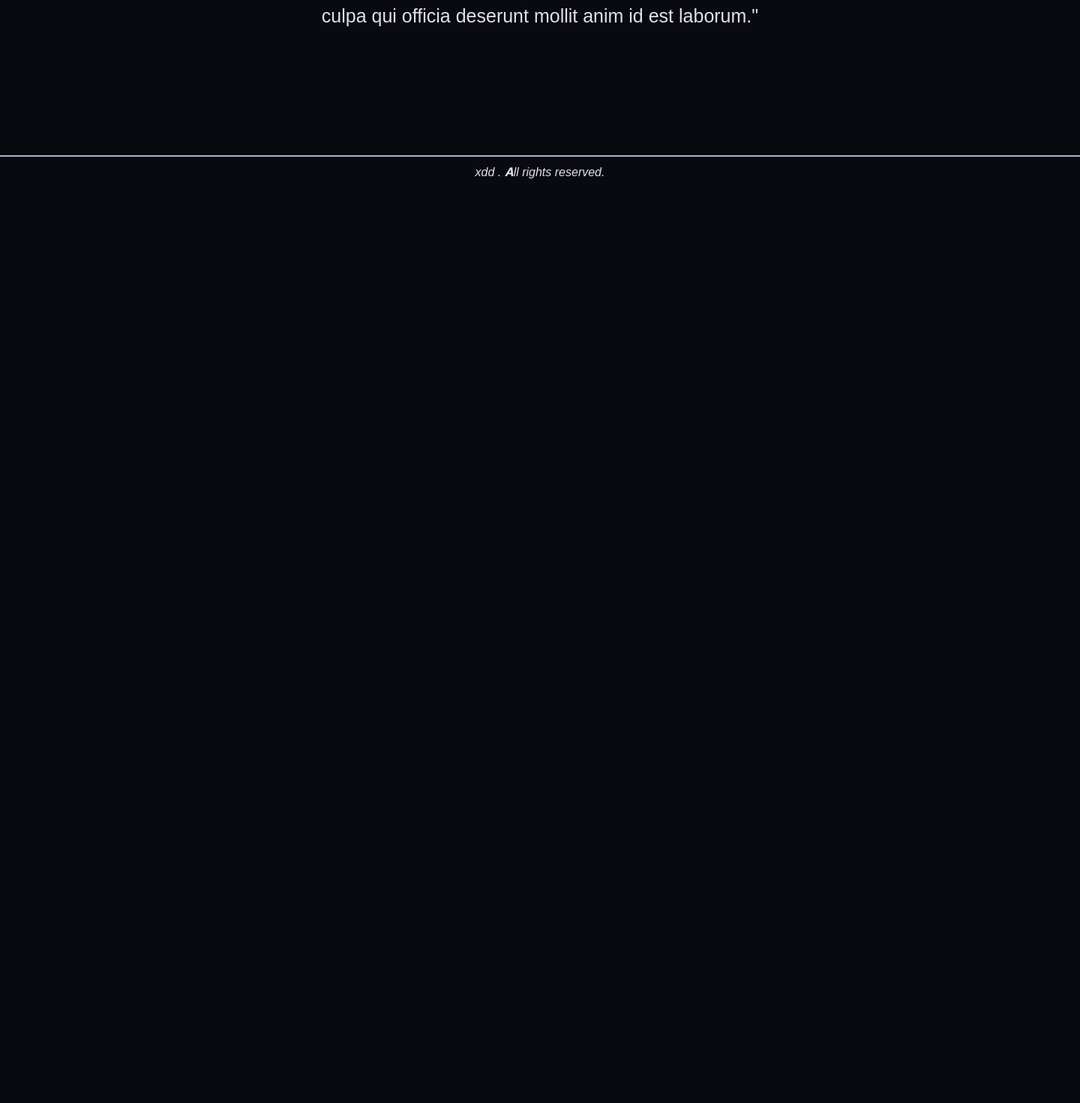
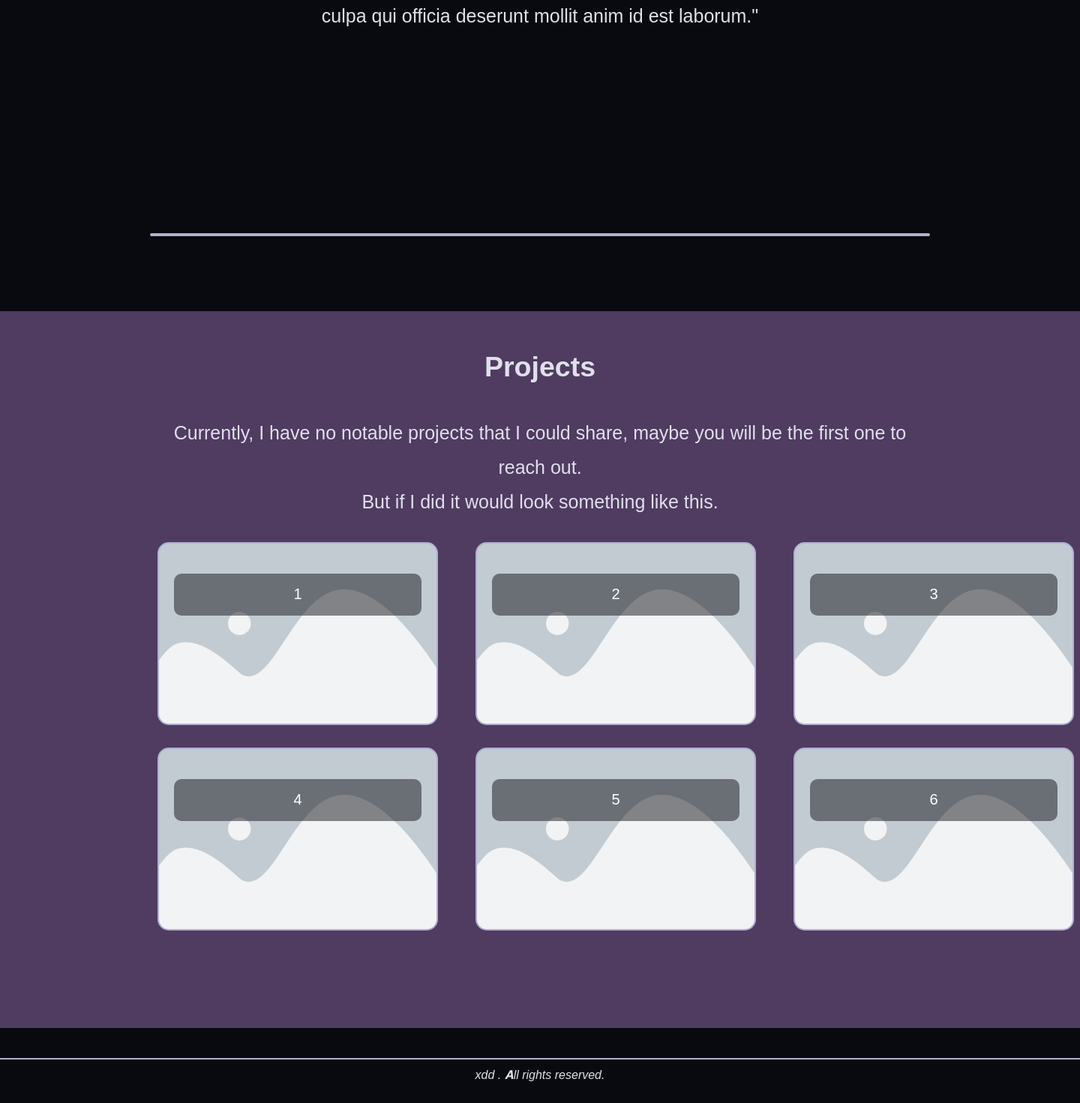
Before and after one commit to cacusegit/portfolio_web, a Flask app: template templates/index.html in a window 1440 px wide. Shown: the part 549-2020 px from the top of the page at 75% size. Before the commit the page ends 787 px from the top, so only its background shows below. Run offline with Flask 3, Linux system fonts and the light colour scheme; the template is opened without the code that fills it, so the values that code supplies are empty.

Commit message:
projects part

```diff
--- a/data.csv
+++ b/data.csv
@@ -1,3 +1,4 @@
 Date,Contributions
 January 12,1
+January 27,1
 January 23,1
--- a/static/style.css
+++ b/static/style.css
@@ -1,6 +1,6 @@
 @font-face {
     font-family: 'Konkhmer Sleokchher';
-    src: url('static/assets/fonts/konkhmer-sleokchher/ttf/konkhmer-sleokchher-latin-ext-400-normal.ttf') format('truetype')
+    src: url('/static/assets/fonts/konkhmer-sleokchher/ttf/konkhmer-sleokchher-latin-ext-400-normal.ttf') format('truetype')
 }
 
 body {
@@ -35,6 +35,7 @@ body {
     padding-left: 200px;
     padding-right: 200px;
     width: 100%;
+    z-index: 1000;
 }
 .navBox-inline-left {
     margin-right: auto;
@@ -54,6 +55,7 @@ body {
     display: flex;
     justify-content: space-between;
     align-items: center;
+    margin-bottom: 100px;
 }
 .about-inline-left {
     width: 40%;
@@ -70,7 +72,7 @@ body {
     background-color: #503b61;
 }
 .footer_position {
-    position: absolute;
+    display: flex;
     bottom: 0;
     width: 100%;
     height: 2.5rem;
@@ -85,3 +87,60 @@ body {
     padding-right: 200px;
     padding-bottom: 10px;
 }
+.graph_container {
+    border: 2px solid #afb1cf;
+    border-radius: 15px;
+    overflow: hidden;
+    height: auto;
+    max-width: 100%;
+    margin: 20px auto;
+    margin-bottom: 100px;
+    position: relative;
+    z-index: 0;
+}
+.projects_outer {
+    background: #503b61;
+    margin-right: -200px;
+    margin-left: -200px;
+    padding-left: 200px;
+    padding-right: 200px;
+    padding-bottom: 100px;
+    padding-top: 10px;
+    text-align: center;
+    justify-content: center;
+    font-size: 25px;
+}
+.projects_inner {
+    padding-top: 20px;
+    padding-bottom: 20px;
+    width: 100%;
+}
+
+.projects_container {
+    display: grid;
+    gap: 30px 50px;
+    grid-template-columns: auto auto auto;
+    padding: 10px;
+}
+.projects_container > div {
+    background-color: rgb(20,20,26);
+    border: 2px solid #afb1cf;
+    border-radius: 15px;
+    padding: 20px;
+    font-size: 20px;
+    text-align: center;
+    height: 200px;
+    width: 330px;
+
+    background-image: url('/static/assets/images/elementor-placeholder-image.webp');
+    background-size: cover;
+    background-position: center;
+    background-repeat: no-repeat;
+}
+.projects_container > div > p {
+    background-color: rgba(20,20,26, 50%);
+    color: white;
+    text-align: center;
+    padding: 10px;
+    border-radius: 10px;
+}
--- a/templates/index.html
+++ b/templates/index.html
@@ -23,8 +23,26 @@
                         </p>
                     </div>
                 </div>
-                <div>
+                <div class="graph_container">
                     {{ table_graph | safe }}
+                </div>
+
+                <div class="projects_outer">
+                    <h2>Projects</h2>
+                    <div>
+                        Currently, I have no notable projects that I could share, maybe you will be the first one to reach out.<br>
+                        But if I did it would look something like this.
+                    </div>
+                    <div class="projects_inner">
+                        <div class="projects_container">
+                            <div><p class="projects_container_effect">1</p></div>
+                            <div><p>2</p></div>
+                            <div><p>3</p></div>
+                            <div><p>4</p></div>
+                            <div><p>5</p></div>
+                            <div><p>6</p></div>
+                        </div>
+                    </div>
                 </div>
             </div>
             <footer class="footer_position">
```
Also changed, not shown: git_scraper.py (+3 -5 lines), static/assets/images/elementor-placeholder-image.webp (added).
